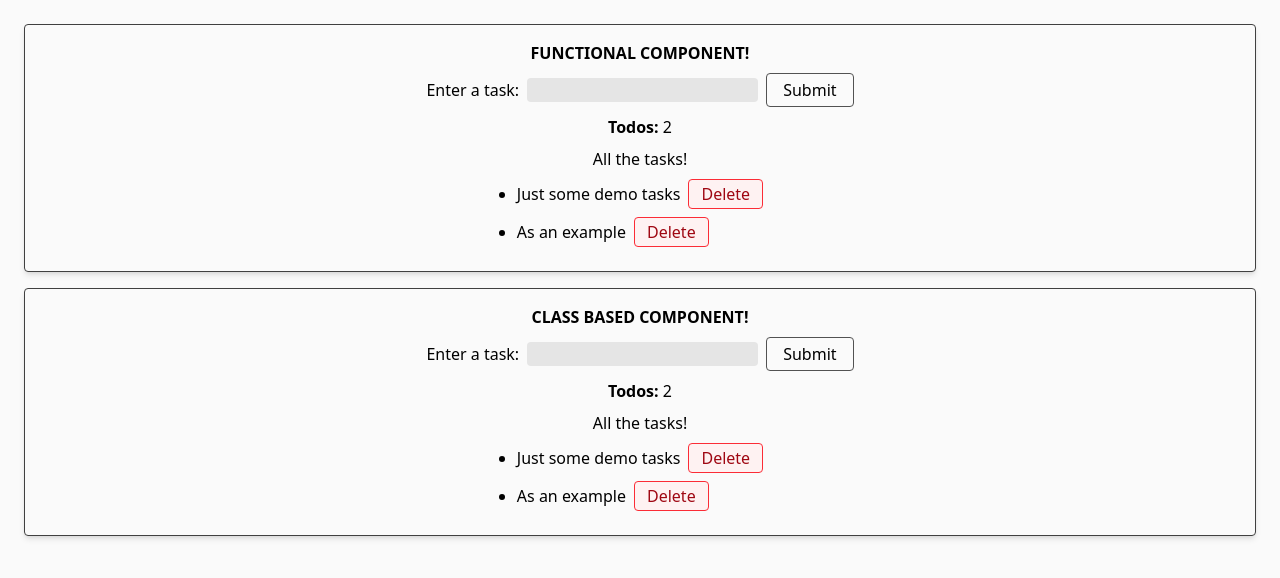
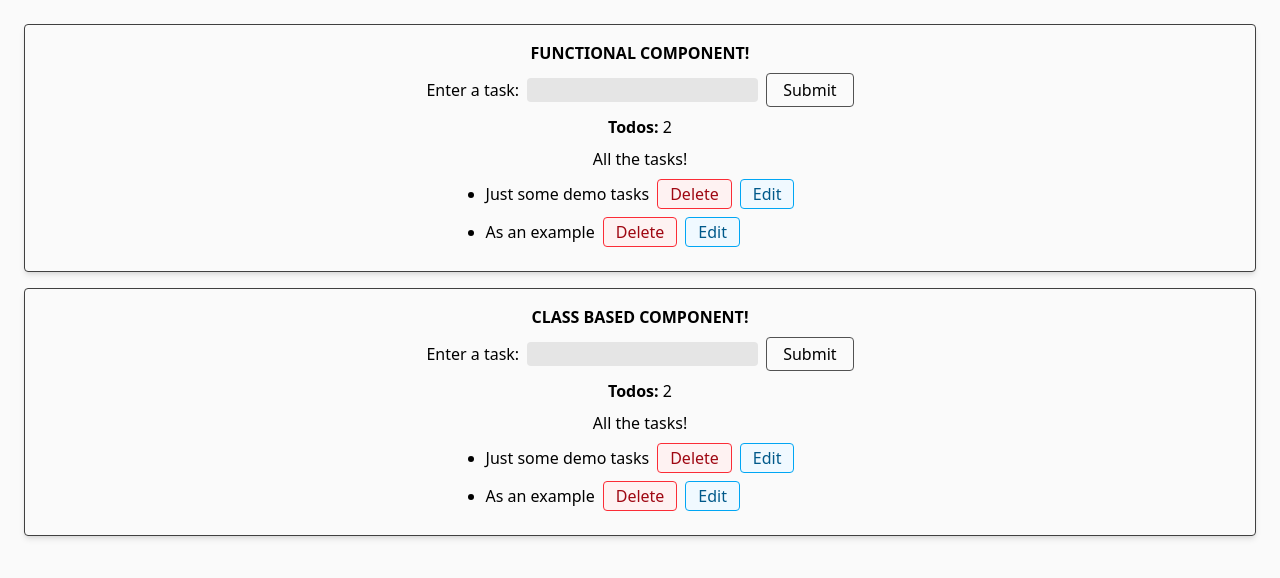
Before and after one commit to Carlosaac23/TOP-class-based-component, a React (Vite) app: page / in a window 1280 px wide. Shown: the top 578 px of the page. Built offline with nearby package versions, Linux system fonts and the light colour scheme.

Commit message:
feat: add edit button so user can edit a todo item and save it

```diff
--- a/src/components/Class-Input.jsx
+++ b/src/components/Class-Input.jsx
@@ -8,6 +8,8 @@ export default class ClassInput extends Component {
     this.state = {
       todos: ['Just some demo tasks', 'As an example'],
       inputVal: '',
+      isEditing: false,
+      editingIndex: null,
     };
 
     this.handleInputChange = this.handleInputChange.bind(this);
@@ -25,6 +27,18 @@ export default class ClassInput extends Component {
     e.preventDefault();
     if (this.state.inputVal.trim() === '') return;
 
+    if (this.state.editingIndex !== null) {
+      this.setState(state => ({
+        todos: state.todos.map((todo, index) => {
+          return index === this.state.editingIndex ? this.state.inputVal : todo;
+        }),
+        editingIndex: null,
+        inputVal: '',
+        isEditing: false,
+      }));
+      return;
+    }
+
     this.setState(state => ({
       todos: state.todos.concat(state.inputVal),
       inputVal: '',
@@ -34,6 +48,16 @@ export default class ClassInput extends Component {
   handleDelete(id) {
     this.setState(state => ({
       todos: state.todos.filter((todo, index) => index !== id),
+    }));
+  }
+
+  handleEdit(id) {
+    const task = this.state.todos.find((todo, index) => index === id);
+    this.setState(state => ({
+      ...state,
+      inputVal: task,
+      isEditing: true,
+      editingIndex: id,
     }));
   }
 
@@ -55,7 +79,7 @@ export default class ClassInput extends Component {
             className='hover:cursor-pointer rounded-sm hover:bg-neutral-950 hover:text-neutral-50 transition-all duration-150 border border-neutral-600 px-4 py-1'
             type='submit'
           >
-            Submit
+            {this.state.isEditing ? 'Resubmit' : 'Submit'}
           </button>
         </form>
         <Count todos={this.state.todos.length} />
@@ -71,6 +95,13 @@ export default class ClassInput extends Component {
               >
                 Delete
               </button>
+              <button
+                className='border border-sky-500 hover:cursor-pointer text-sky-800 bg-sky-50 px-3 py-0.5 rounded-sm'
+                type='button'
+                onClick={() => this.handleEdit(index)}
+              >
+                Edit
+              </button>
             </div>
           ))}
         </ul>
--- a/src/components/Functional-Input.jsx
+++ b/src/components/Functional-Input.jsx
@@ -4,6 +4,8 @@ import Count from './Count';
 export default function FunctionalInput({ name }) {
   const [todos, setTodos] = useState(['Just some demo tasks', 'As an example']);
   const [inputVal, setInputVal] = useState('');
+  const [isEditing, setIsEditing] = useState(false);
+  const [editingIndex, setEditingIndex] = useState(null);
 
   function handleInputChange(e) {
     setInputVal(e.target.value);
@@ -13,6 +15,18 @@ export default function FunctionalInput({ name }) {
     e.preventDefault();
     if (inputVal.trim() === '') return;
 
+    if (editingIndex !== null) {
+      setTodos(prevTodos =>
+        prevTodos.map((todo, index) => {
+          return index === editingIndex ? inputVal : todo;
+        })
+      );
+      setEditingIndex(null);
+      setInputVal('');
+      setIsEditing(false);
+      return;
+    }
+
     setTodos(prevTodos => [...prevTodos, inputVal]);
     setInputVal('');
   }
@@ -21,6 +35,15 @@ export default function FunctionalInput({ name }) {
     const updatedTodos = todos.filter((todo, index) => index !== id);
     setTodos(updatedTodos);
   }
+
+  function handleEdit(id) {
+    const task = todos.find((todo, index) => index === id);
+    setInputVal(task);
+    setIsEditing(true);
+    setEditingIndex(id);
+  }
+
+  const buttonText = isEditing ? 'Resubmit' : 'Submit';
 
   return (
     <section className='border shadow-md p-4 flex flex-col gap-2 items-center rounded-sm border-neutral-700'>
@@ -39,7 +62,7 @@ export default function FunctionalInput({ name }) {
           className='hover:cursor-pointer rounded-sm hover:bg-neutral-950 hover:text-neutral-50 transition-all duration-150 border border-neutral-600 px-4 py-1'
           type='submit'
         >
-          Submit
+          {buttonText}
         </button>
       </form>
       <Count todos={todos.length} />
@@ -55,6 +78,13 @@ export default function FunctionalInput({ name }) {
             >
               Delete
             </button>
+            <button
+              className='border border-sky-500 hover:cursor-pointer text-sky-800 bg-sky-50 px-3 py-0.5 rounded-sm'
+              type='button'
+              onClick={() => handleEdit(index)}
+            >
+              Edit
+            </button>
           </div>
         ))}
       </ul>
```
